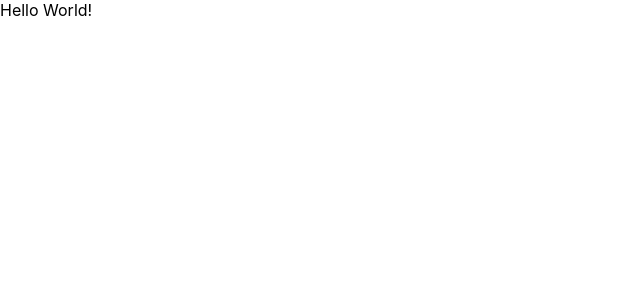
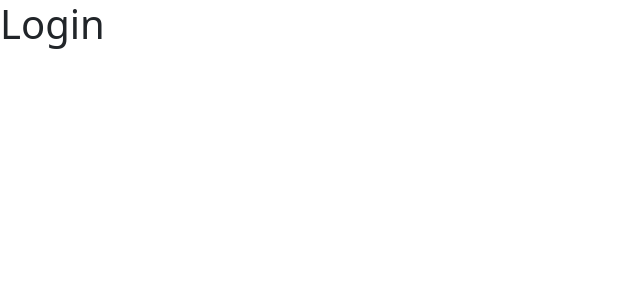
Before and after one commit to saurabh-r1/expense_tracker, a React (Create React App) app: page / in a window 1280 px wide. Shown: the top 300 px of the page, without its empty margins (0-640 px from the left). Built offline with nearby package versions, Linux system fonts and the light colour scheme.

Commit message:
depencies installation

```diff
--- a/package.json
+++ b/package.json
@@ -3,11 +3,17 @@
   "version": "0.1.0",
   "private": true,
   "dependencies": {
+    "@reduxjs/toolkit": "^2.1.0",
     "@testing-library/jest-dom": "^5.17.0",
     "@testing-library/react": "^13.4.0",
     "@testing-library/user-event": "^13.5.0",
+    "axios": "^1.6.7",
+    "bootstrap": "^5.3.2",
     "react": "^18.2.0",
+    "react-bootstrap": "^2.10.0",
     "react-dom": "^18.2.0",
+    "react-redux": "^9.1.0",
+    "react-router-dom": "^6.22.0",
     "react-scripts": "5.0.1",
     "web-vitals": "^2.1.4"
   },
--- a/src/App.js
+++ b/src/App.js
@@ -1,10 +1,12 @@
 import logo from './logo.svg';
 import './App.css';
+import Login from './components/Login/Login';
 
 function App() {
   return (
     <>
-    Hello World!
+    <Login />
+
     </>
   );
 }
--- a/src/components/Login/Login.js
+++ b/src/components/Login/Login.js
@@ -0,0 +1,12 @@
+import React from 'react'
+
+const Login = () => {
+  return (
+    <>
+    <h1>Login</h1>
+
+    </>
+  )
+}
+
+export default Login;
--- a/src/index.js
+++ b/src/index.js
@@ -2,6 +2,8 @@ import React from 'react';
 import ReactDOM from 'react-dom/client';
 import './index.css';
 import App from './App';
+import 'bootstrap/dist/css/bootstrap.min.css';
+
 import reportWebVitals from './reportWebVitals';
 
 const root = ReactDOM.createRoot(document.getElementById('root'));
```
Also changed, not shown: src/components/Login/SignUp.js (added, +8 -0 lines), 1 other file (tests, documents, lock files or other folders).
